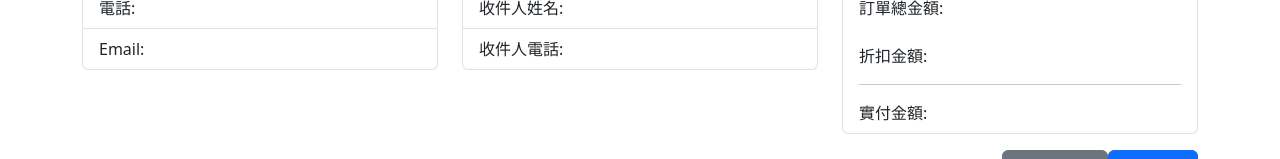
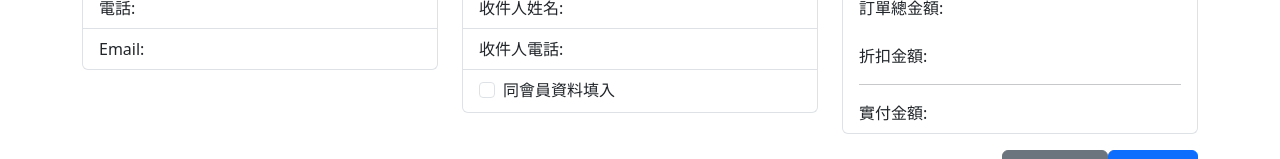
Before and after one commit to Pamelajch/FatCat-frontend, a Vue app: page /checkout in a window 1280 px wide. Shown: the part 381-540 px from the top of the page. Built offline with nearby package versions, Linux system fonts and the light colour scheme.

Commit message:
結帳頁面增加checkbox

```diff
--- a/src/views/CheckoutView.vue
+++ b/src/views/CheckoutView.vue
@@ -76,7 +76,14 @@
 
                     </div>
                     </li>
-
+                  <li class="list-group-item">
+                    <div class="form-check">
+                    <input class="form-check-input" type="checkbox" id="sameAsMember">
+                    <label class="form-check-label" for="sameAsMember">
+                        同會員資料填入
+                    </label>
+                    </div>
+                </li>
                 </ul>
 
                 </div>
```
